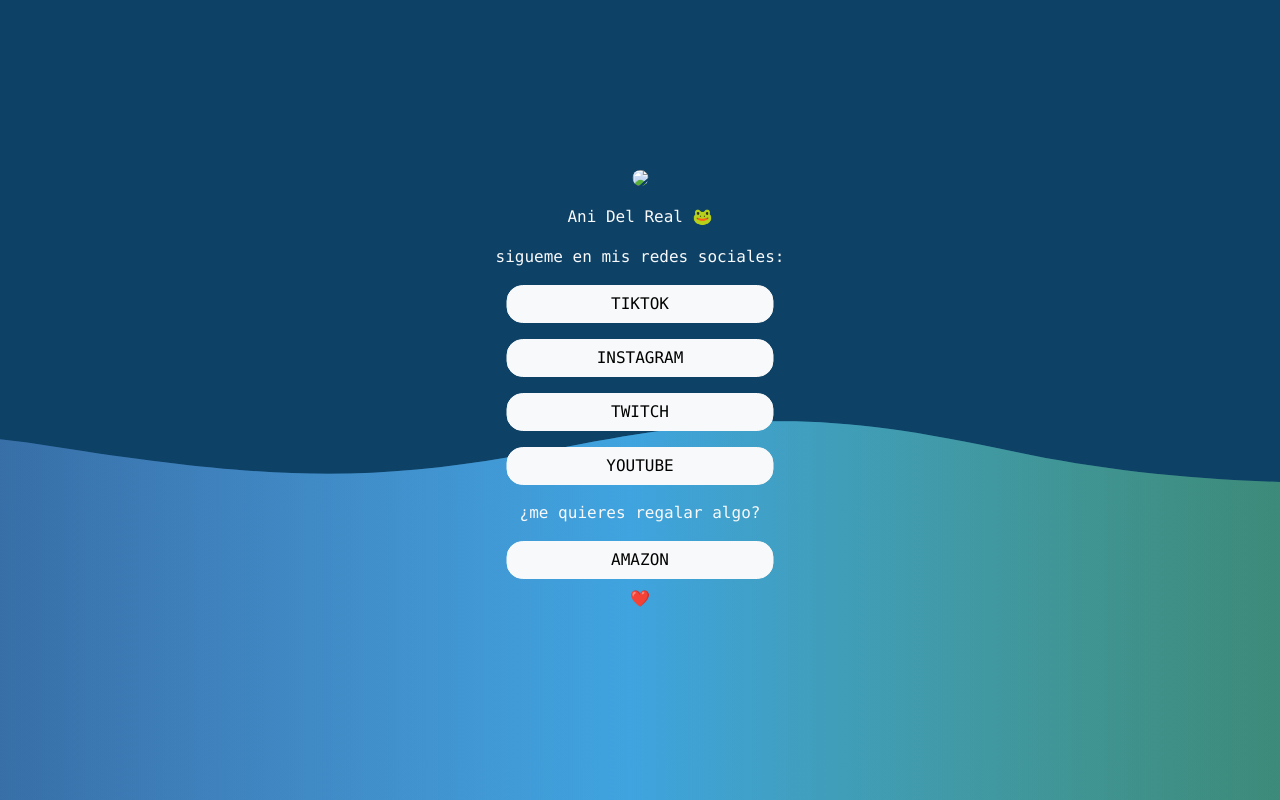
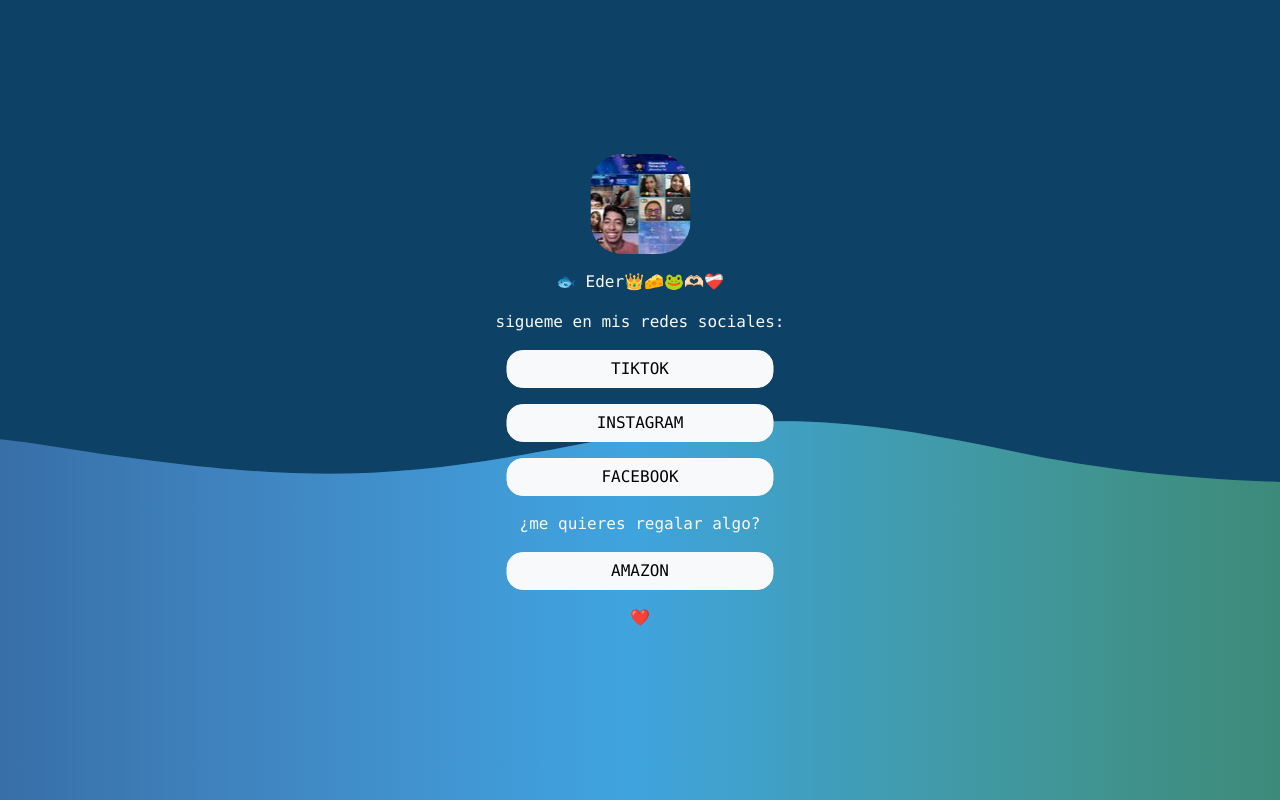
Before and after one commit to techindev/eder, a plain HTML site: page index.html in a window 1280 px wide. Drawn offline with nearby package versions, Linux system fonts and the light colour scheme.

Commit message:
Add files via upload

```diff
--- a/index.html
+++ b/index.html
@@ -63,10 +63,10 @@
 <div class="font-monospace position-absolute top-50 start-50 translate-middle">
 <div class="text-center text-light">
   <div>
-    <img src="ani.jpeg" class="rounded-5">
+    <img src="eder.jpeg" class="rounded-5">
     <div class="p-2"></div>
 
-    <p>Ani Del Real 🐸</p>
+    <p>🐟 Eder👑🧀🐸🫶🏻❤️‍🩹</p>
 
 </div>
 
@@ -74,21 +74,19 @@
   <p>sigueme en mis redes sociales:</p>
   </div>
 
-  <a href="https://www.tiktok.com/@anidelreal?_t=8mUUSSnRjyH&_r=1"><button type="button" class="w-75 rounded-4 btn btn-light">TIKTOK</button></a>
+  <a href="https://www.tiktok.com/@rojascqsmg0?lang=es"><button type="button" class="w-75 rounded-4 btn btn-light">TIKTOK</button></a>
   <div class="p-2"></div>
-  <a href="https://www.instagram.com/anicdr?igsh=MWlydHhlNWo3emF4Yw=="><button type="button" class="w-75 rounded-4 btn btn-light">INSTAGRAM</button></a>
+  <a href="https://www.instagram.com/edersotoroja?igsh=MWF2dWI5N3R4bXNoYQ=="><button type="button" class="w-75 rounded-4 btn btn-light">INSTAGRAM</button></a>
   <div class="p-2"></div>
-  <a href="https://www.twitch.tv/anipulga?sr=a"><button type="button" class="w-75 rounded-4 btn btn-light">TWITCH</button></a>
-  <div class="p-2"></div>
-  <a href="https://www.youtube.com/channel/UCQdFnaNXXwcZRGoFqOPp5EQ"><button type="button" class="w-75 rounded-4 btn btn-light">YOUTUBE</button></a>
+  <a href=""><button type="button" class="w-75 rounded-4 btn btn-light">FACEBOOK</button></a>
   <div class="p-2"></div>
 
   <div style="width: 355px;">
     <p>¿me quieres regalar algo?</p>
     </div>
 
-  <a href="https://www.amazon.com.mx/hz/wishlist/ls/36612XWPTFPMW?ref_=wl_share"><button type="button" class="w-75 rounded-4 btn btn-light">AMAZON</button></a>
-<div class="p-2"
+  <a href="https://www.amazon.com.mx/hz/wishlist/ls/2TLHM45BUSPOA?ref_=wl_share"><button type="button" class="w-75 rounded-4 btn btn-light">AMAZON</button></a>
+<div class="p-2"></div>
   <p>❤️</p>
 </div>
 </div>
```
